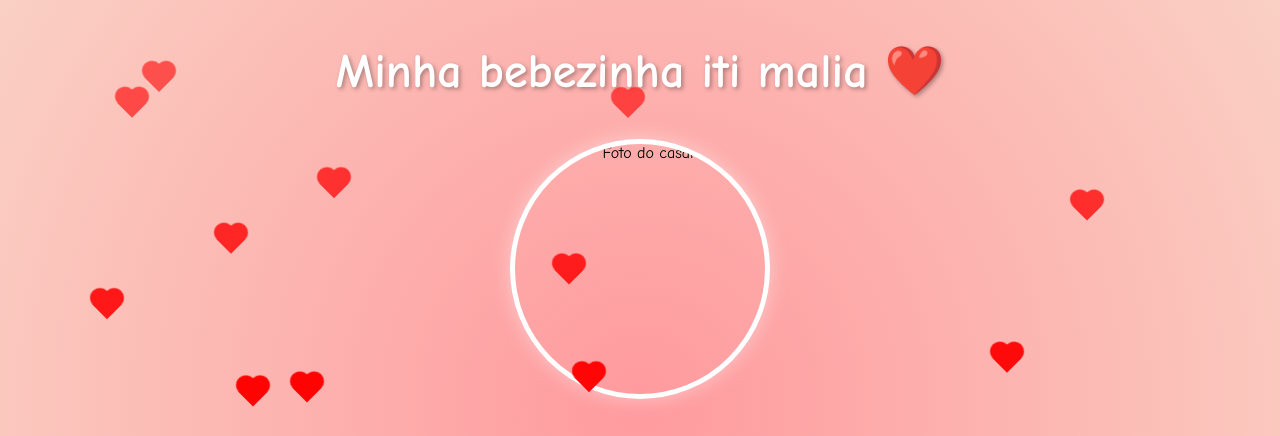
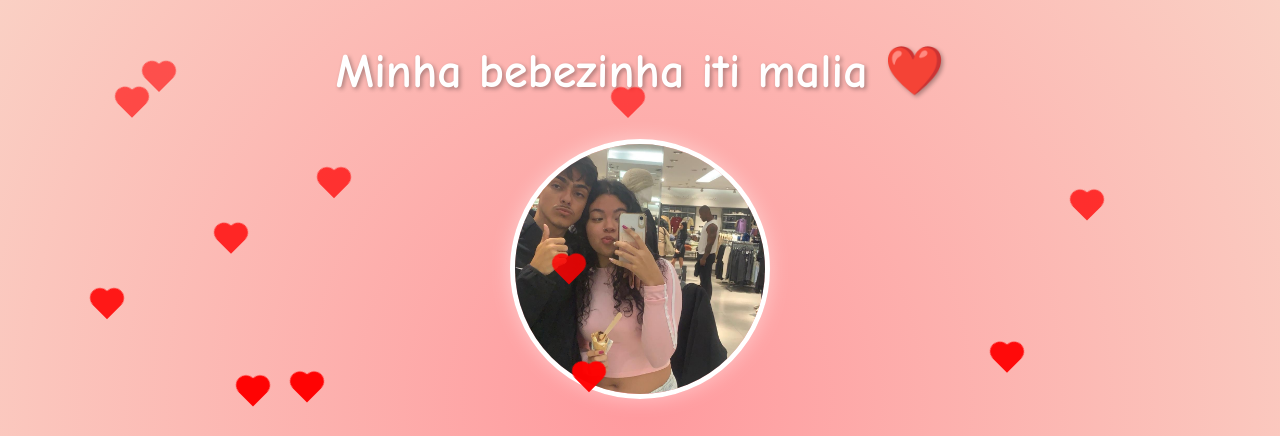
Before and after one commit to Thiagoamamylena/declara-o-gay, a plain HTML site: page index.html in a window 1280 px wide. Shown: the top 436 px of the page. Drawn offline with Linux system fonts and the light colour scheme.

Commit message:
Update index.html

```diff
--- a/index.html
+++ b/index.html
@@ -97,7 +97,7 @@
   <h1>Minha bebezinha iti malia ❤️</h1>
 
   <!-- SUA FOTO AQUI -->
-  <img src="WhatsApp Image 2025-06-23 at 18.19.09" alt="Foto do casal">
+  <img src="WhatsApp Image 2025-06-23 at 18.19.09.jpeg" alt="Foto mais fofinha">
 
   <p id="mainMessage">De qualquer jeito, seu sorriso vai ser meu raio de Sol 💖💖💖💖💖💖💖.</p>
 
```
